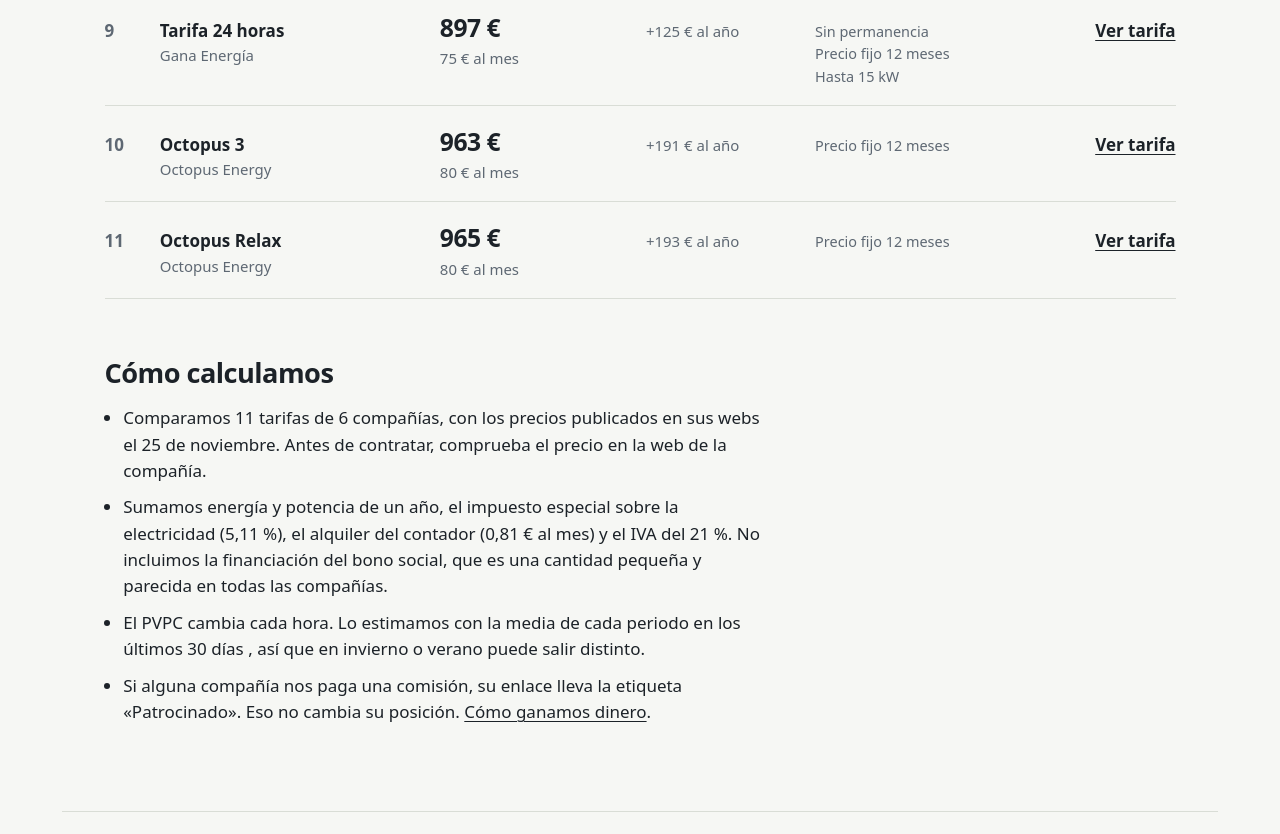
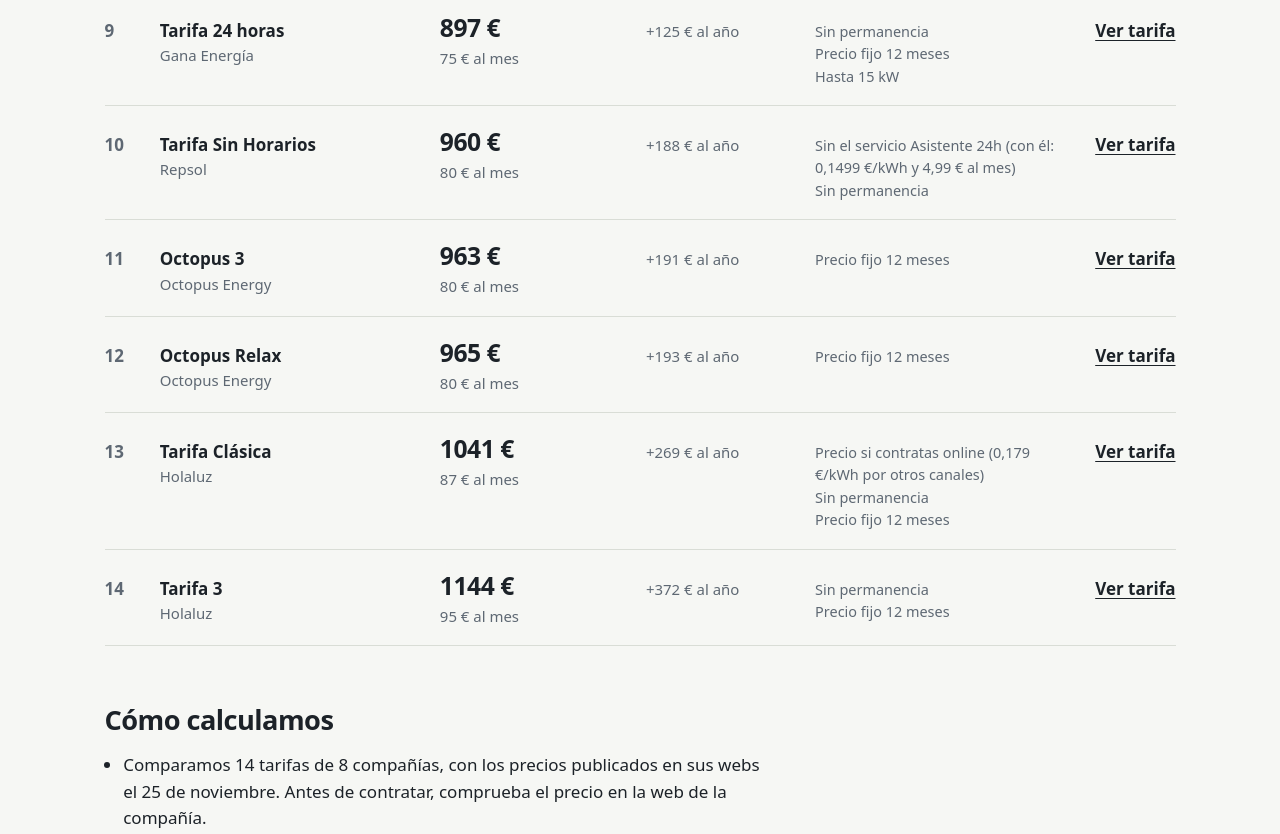
Before and after one commit to luizbrazao/lafacturadelaluz, an Astro site: page /comparador-tarifas-luz in a window 1280 px wide. Shown: the part 1680-2514 px from the top of the page. Built offline with nearby package versions, Linux system fonts and the light colour scheme; Astro itself is replaced by a stand-in of ours; no server answers.

Commit message:
Comparador: añade Holaluz y Repsol; Iberdrola guardada y oculta
Co-Authored-By: Claude Opus 5.5 <noreply@anthropic.com>
Claude-Session: https://claude.ai/code/session_01F8sDsGznWU9FqqmCP2XEju

```diff
--- a/src/data/ofertas.ts
+++ b/src/data/ofertas.ts
@@ -13,6 +13,7 @@ export interface Oferta {
   potencia: { p1: number; p2: number };
   cuotaMensual?: number; // € al mes, si la hay
   maxKwhAno?: number; // la oferta solo vale por debajo de este consumo anual
+  oculta?: boolean; // datos guardados pero no se muestran en el comparador
   condiciones: string[]; // lo que hay que saber antes de contratar
   url: string; // página oficial de la tarifa
   afiliado?: { url: string; red: string }; // solo si hay acuerdo activo: se marca «Patrocinado»
@@ -133,6 +134,59 @@ export const OFERTAS: Oferta[] = [
     url: 'https://www.totalenergies.es/es/hogares/tarifas-luz/a-tu-aire-siempre',
     consultado: '2026-11-25',
   },
+  {
+    id: 'holaluz-clasica',
+    compania: 'Holaluz',
+    nombre: 'Tarifa Clásica',
+    energia: { unico: 0.169 },
+    potencia: { p1: 0.12, p2: 0.12 },
+    condiciones: ['Precio si contratas online (0,179 €/kWh por otros canales)', 'Sin permanencia', 'Precio fijo 12 meses'],
+    url: 'https://www.holaluz.com/luz/tarifas-luz',
+    consultado: '2026-11-25',
+  },
+  {
+    id: 'holaluz-3',
+    compania: 'Holaluz',
+    nombre: 'Tarifa 3',
+    energia: { punta: 0.265, llano: 0.186, valle: 0.166 },
+    potencia: { p1: 0.12, p2: 0.12 },
+    condiciones: ['Sin permanencia', 'Precio fijo 12 meses'],
+    url: 'https://www.holaluz.com/luz/tarifas-luz',
+    consultado: '2026-11-25',
+  },
+  {
+    id: 'repsol-sin-horarios',
+    compania: 'Repsol',
+    nombre: 'Tarifa Sin Horarios',
+    energia: { unico: 0.1649 },
+    potencia: { p1: 0.099726, p2: 0.099726 },
+    condiciones: ['Sin el servicio Asistente 24h (con él: 0,1499 €/kWh y 4,99 € al mes)', 'Sin permanencia'],
+    url: 'https://www.repsol.es/particulares/hogar/luz-y-gas/tarifas/tarifa-sin-horarios/',
+    consultado: '2026-11-25',
+  },
+  // Iberdrola: guardada pero oculta. niba (grupo Iberdrola) prohíbe en Awin compararse con Iberdrola.
+  {
+    id: 'iberdrola-online',
+    compania: 'Iberdrola',
+    nombre: 'Plan Online',
+    energia: { unico: 0.151 },
+    potencia: { p1: 0.1068, p2: 0.1068 },
+    condiciones: ['Precio estable 12 meses', 'Sin permanencia', 'Gestión 100 % online'],
+    url: 'https://www.iberdrola.es/luz/tarifas/ofertas-luz',
+    consultado: '2026-11-25',
+    oculta: true,
+  },
+  {
+    id: 'iberdrola-online-3p',
+    compania: 'Iberdrola',
+    nombre: 'Plan Online 3 Periodos',
+    energia: { punta: 0.208, llano: 0.153, valle: 0.12 },
+    potencia: { p1: 0.0904, p2: 0.0301 },
+    condiciones: ['Precio estable 12 meses', 'Sin permanencia'],
+    url: 'https://www.iberdrola.es/luz/tarifas/ofertas-luz',
+    consultado: '2026-11-25',
+    oculta: true,
+  },
 ];
 
 // Impuestos y costes regulados vigentes en noviembre de 2026.
--- a/src/pages/comparador-tarifas-luz.astro
+++ b/src/pages/comparador-tarifas-luz.astro
@@ -8,10 +8,11 @@ Astro.response.headers.set('Cache-Control', 'public, max-age=600');
 
 const pvpc = await getPvpcPeriodAverages();
 const revisado = fmtLongDate(FISCALIDAD.revisado).replace(/^[^,]+, /, '');
-const companias = new Set(OFERTAS.map((o) => o.compania)).size;
+const visibles = OFERTAS.filter((o) => !o.oculta);
+const companias = new Set(visibles.map((o) => o.compania)).size;
 
 const data = {
-  ofertas: OFERTAS,
+  ofertas: visibles,
   fiscalidad: FISCALIDAD,
   pvpc: pvpc && { energia: { punta: pvpc.punta, llano: pvpc.llano, valle: pvpc.valle }, potencia: PVPC_POTENCIA_DIA },
 };
@@ -57,7 +58,7 @@ const data = {
     <h2>Cómo calculamos</h2>
     <ul>
       <li>
-        Comparamos {OFERTAS.length} tarifas de {companias} compañías, con los precios publicados en sus webs el {revisado}.
+        Comparamos {visibles.length} tarifas de {companias} compañías, con los precios publicados en sus webs el {revisado}.
         Antes de contratar, comprueba el precio en la web de la compañía.
       </li>
       <li>
```
